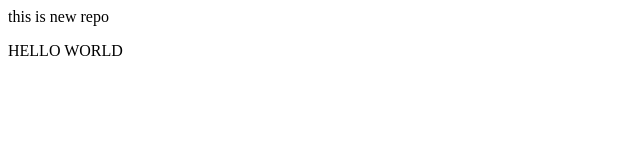
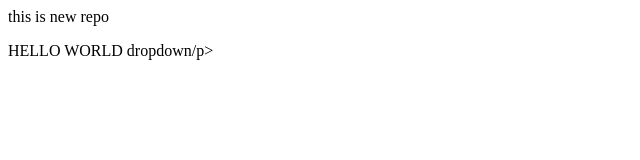
Before and after one commit to Pratikshabhokare/LocalRepo, a plain HTML site: page index.html in a window 1280 px wide. Shown: the full height of the page, 0-640 px from the left. Drawn offline with Linux system fonts and the light colour scheme.

```diff
--- a/index.html
+++ b/index.html
@@ -1,2 +1,2 @@
 <p> this is new repo</p>
-<p>HELLO WORLD</p>
+<p>HELLO WORLD dropdown/p>
```
